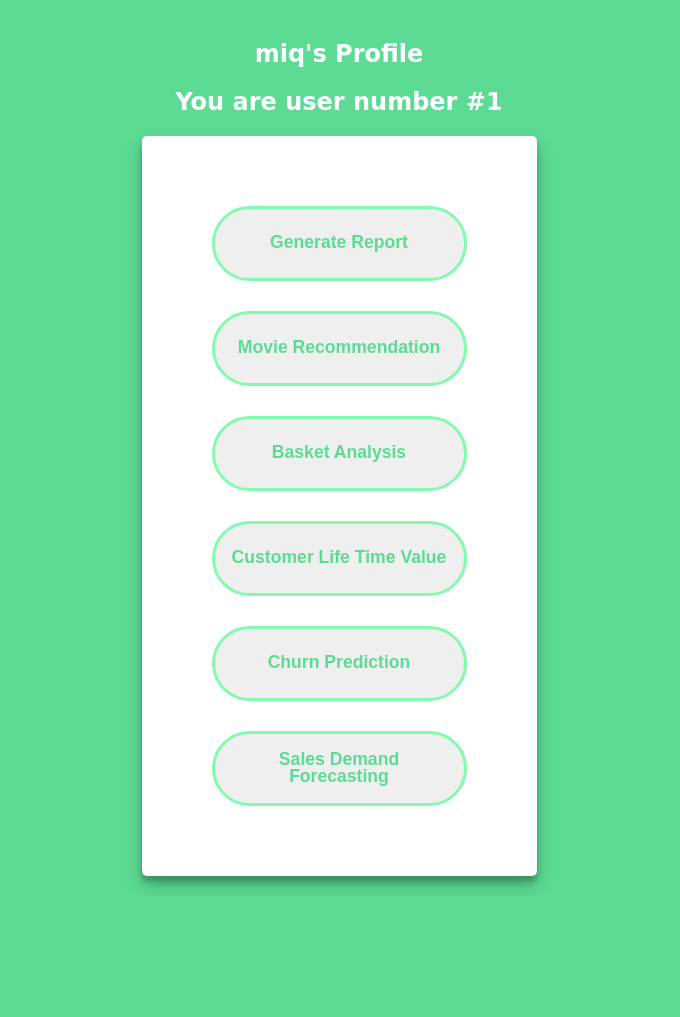
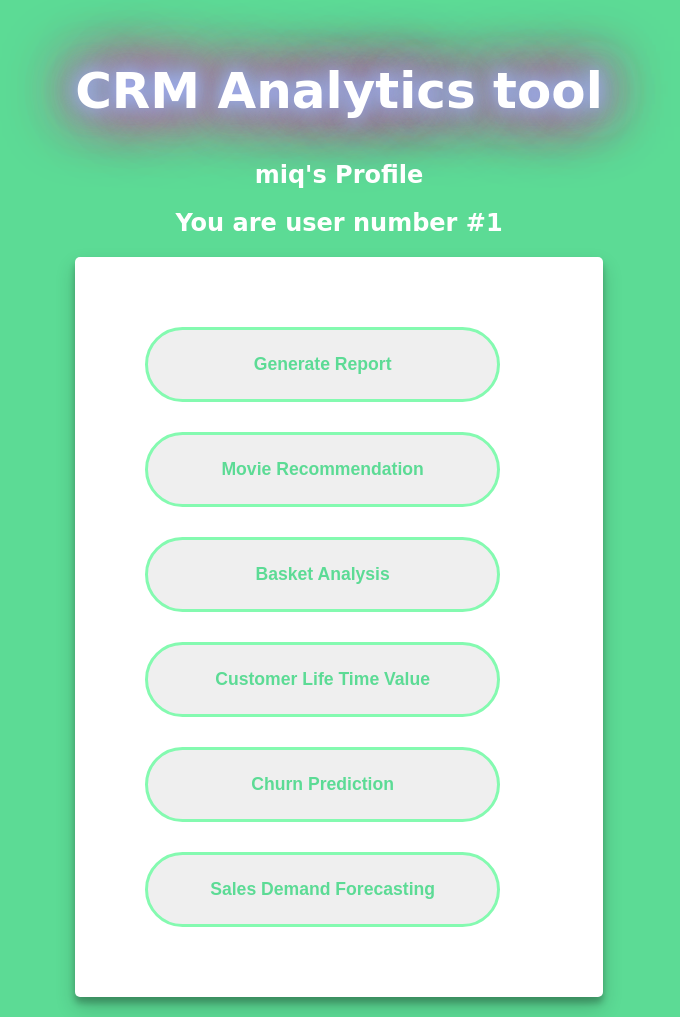
Before and after one commit to dhanuravi/CRM_Analytics_Tool, a Flask app: page /profile in a window 1280 px wide. Shown: the whole page, without its empty margins (301-981 px from the left). Before the commit the page ends 891 px from the top, so only its background shows below. Run offline with Flask 2, Linux system fonts and the light colour scheme; the visitor is signed in with stand-in values (Sample User, id 1); parts of the project's set-up code (start-up, migrations or seed data) failed here and were passed over; some libraries are stand-ins or nearby versions.

Commit message:
Update profile.html

```diff
--- a/CRM_App/templates/profile.html
+++ b/CRM_App/templates/profile.html
@@ -12,7 +12,7 @@
     }
 
   button {
-	width:255px;
+	width:355px;
     height:75px;
     text-align:center;
     line-height:1.0em;
@@ -22,19 +22,39 @@
 	border-radius: 0px;
     min-width:120px;
     border: none;
+
 }
 
 button:hover {
 	background: #3E3E3E;
 }
 
+.glow {
+  font-family: cursive;
+  font-size: 50px;
+  color: #fff;
+  text-align: center;
+  animation: glow 1s ease-in-out infinite alternate;
+}
+
+@-webkit-keyframes glow {
+  from {
+    text-shadow: 0 0 10px blue, 0 0 20px rgb(255, 255, 255), 0 0 30px #00e67b, 0 0 40px #e60073, 0 0 50px #e60073, 0 0 60px #e60073, 0 0 70px #e60073;
+  }
+
+  to {
+    text-shadow: 0 0 20px rgb(255, 255, 255), 0 0 30px #28c09a, 0 0 40px #914dff, 0 0 50px #ff4da6, 0 0 60px #ff4da6, 0 0 70px #ff4da6, 0 0 80px #ff4da6;
+  }
+}
 
    </STYLE>
   <body>
 
     <section class="hero is-success is-fullheight">
+      <center><h1 class = "glow" > CRM Analytics tool</h1></center>
       <div class="hero-body">
         <div class="container">
+
           <h1 class="title" style = "color:white;font-size:150%;font-family:cursive;">
             <center>{{g.user.username}}'s Profile</center>
 
```
